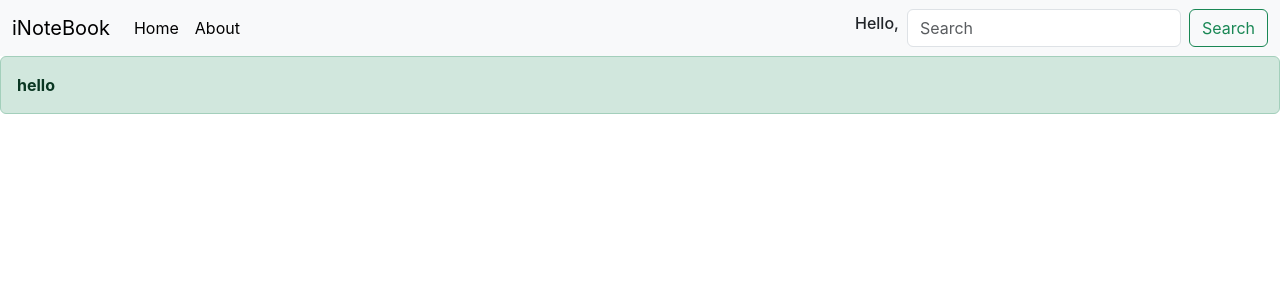
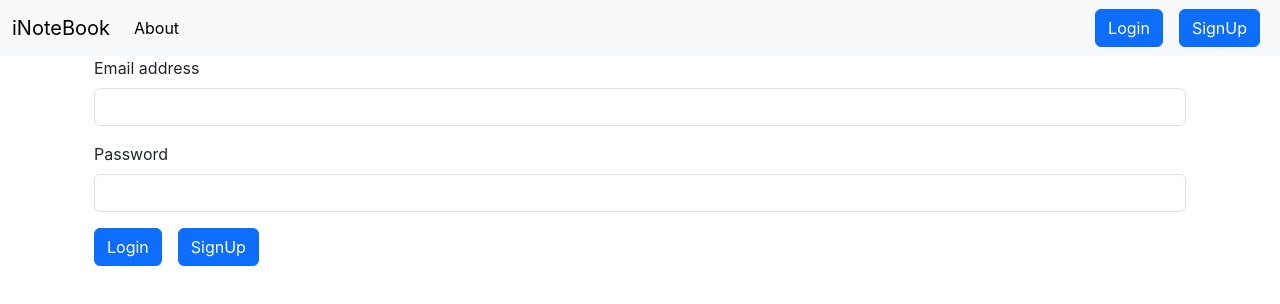
Before and after one commit to avmaurya07/iNoteBook, a React (Create React App) app: page /login in a window 1280 px wide. Shown: the top 304 px of the page. Built offline with nearby package versions, Linux system fonts and the light colour scheme; no server answers.

Commit message:
login working, login redirect working, 25/07/2024

```diff
--- a/src/App.js
+++ b/src/App.js
@@ -6,18 +6,20 @@ import About from "./components/about";
 import NotFound from "./components/notfound.js";
 import NoteState from "./contex/notes/notestate.js";
 import Alert from "./components/alert.js";
+import Login from "./components/Login.js";
 
 function App() {
   return (
     <>
       <NoteState>
         <Navbar />
-        <Alert alert="hello"/>
+        {/* <Alert alert="hello"/> */}
         <div className="container">
           <Router>
             <Routes>
               <Route exact path="/" element={<Home />} />
               <Route exact path="/about" element={<About />} />
+              <Route exact path="/login" element={<Login />} />
               <Route path="/notfound" element={<NotFound />} />
             </Routes>
           </Router>
--- /dev/null
+++ b/src/components/Login.js
@@ -0,0 +1,84 @@
+import React, { useState, useEffect, useContext } from "react";
+import { useNavigate } from "react-router-dom";
+import NoteContext from "../contex/notes/notecontext";
+
+const Login = () => {
+  const context = useContext(NoteContext);
+  const { User } = context;
+  const [ldata, setLdata] = useState({ email: "", pass: "" });
+  let navigate = useNavigate();
+  const onChange = (e) => {
+    setLdata({ ...ldata, [e.target.name]: e.target.value });
+  };
+
+
+
+  useEffect(() => {
+    if (User.name) {
+      navigate("/");
+    }
+
+  });
+
+
+  const handleSubmit = async (e) => {
+    e.preventDefault();
+    const response = await fetch("http://localhost:5000/api/auth/login", {
+      method: "post",
+      headers: {
+        "Content-Type": "application/json",
+      },
+      body: JSON.stringify({ email: ldata.email, password: ldata.pass }),
+    });
+    const json = await response.json();
+    setLdata({ email: "", pass: "" });
+    if (json.success) {
+      //save the token on local storage and redirect
+      localStorage.setItem("token", json.authtoken);
+      console.log(json.authtoken);
+      navigate("/");
+    } else {
+      alert(json.msg);
+    }
+  };
+  return (
+    <div className="container">
+      <form onSubmit={handleSubmit}>
+        <div className="mb-3">
+          <label htmlFor="exampleInputEmail1" className="form-label">
+            Email address
+          </label>
+          <input
+            type="email"
+            className="form-control"
+            id="email"
+            name="email"
+            onChange={onChange}
+            value={ldata.email}
+          />
+        </div>
+        <div className="mb-3">
+          <label htmlFor="exampleInputPassword1" className="form-label">
+            Password
+          </label>
+          <input
+            type="password"
+            className="form-control"
+            id="pass"
+            name="pass"
+            onChange={onChange}
+            value={ldata.pass}
+          />
+        </div>
+        <button type="submit" className="btn btn-primary">
+          Login
+        </button>
+        <a className="btn btn-primary mx-3" href="/" role="button">
+          SignUp
+        </a>
+      </form>
+    </div>
+  );
+};
+
+export default Login;
--- a/src/components/addNote.js
+++ b/src/components/addNote.js
@@ -61,9 +61,9 @@ const AddNote = () => {
         >
           Add Note
         </button>
-        <button className="btn btn-primary float-end" onclick="window.location.href='/about';">
-          View Notes  <i className="fa-solid fa-circle-arrow-right"></i>
-        </button>
+        <a className="btn btn-primary float-end" href="/" role="button">
+        View Notes  <i className="fa-solid fa-circle-arrow-right"></i>
+        </a>
       </form>
     </div>
   );
--- a/src/components/alert.js
+++ b/src/components/alert.js
@@ -1,17 +1,22 @@
-import React from 'react'
+import React from "react";
 
 const Alert = (props) => {
   return (
     <div>
-      <div style={{height: "50px"}}>
-    {props.alert && <div>
-     <div className="alert alert-success alert-dismissible fade show" role="alert">
-        <strong>{props.alert} </strong>
-</div>
-    </div>}
+      <div style={{ height: "50px" }}>
+        {props.alert && (
+          <div>
+            <div
+              className="alert alert-success alert-dismissible fade show"
+              role="alert"
+            >
+              <strong>{props.alert} </strong>
+            </div>
+          </div>
+        )}
+      </div>
     </div>
-    </div>
-  )
-}
+  );
+};
 
-export default Alert
+export default Alert;
--- a/src/components/home.js
+++ b/src/components/home.js
@@ -1,10 +1,21 @@
-import React from "react";
+import React, { useContext, useEffect } from "react";
 import NoteComp from "./notescomp";
+import NoteContext from "../contex/notes/notecontext";
+import { useNavigate } from "react-router-dom";
 
 const Home = () => {
+  let navigate = useNavigate();
+  const context = useContext(NoteContext);
+  const { User ,getUserApi} = context;
+  useEffect(() => {
+    // eslint-disable-next-line
+    async function imp(){await getUserApi();
+    if (!User.name) {
+      navigate("/login");}
+    }
+  });
   return (
     <>
-
       <NoteComp />
     </>
   );
--- a/src/components/navbar.js
+++ b/src/components/navbar.js
@@ -6,17 +6,20 @@ const Navbar = () => {
   const {User,getUserApi} = context;
 
 
-  useEffect(()=>{
-     getUserApi();
-  },[])
+  useEffect(() => {
+    getUserApi();
+  });
 
 
   return (
     <nav className="navbar navbar-expand-lg bg-body-tertiary">
       <div className="container-fluid">
-        <a className="navbar-brand" href="/">
+        {User.name && (<a className="navbar-brand" href="/">
           iNoteBook
-        </a>
+        </a>)}
+        {!User.name && (<a className="navbar-brand" href="/login">
+          iNoteBook
+        </a>)}
         <button
           className="navbar-toggler"
           type="button"
@@ -31,9 +34,12 @@ const Navbar = () => {
         <div className="collapse navbar-collapse" id="navbarSupportedContent">
           <ul className="navbar-nav me-auto mb-2 mb-lg-0">
             <li className="nav-item">
+            {User.name && (
               <a className="nav-link active" aria-current="page" href="/">
-                Home
-              </a>
+              Home
+            </a>
+      )}
+
             </li>
             <li className="nav-item">
               <a className="nav-link active" aria-current="page" href="/about">
@@ -41,8 +47,10 @@ const Navbar = () => {
               </a>
             </li>
           </ul>
+          {User.name && (
           <h6 className="mx-2">Hello, {User.name} </h6>
-          <form className="d-flex" role="search">
+          )}
+          {User.name && (<form className="d-flex" role="search">
 
             <input
               className="form-control me-2"
@@ -53,7 +61,12 @@ const Navbar = () => {
             <button className="btn btn-outline-success" type="submit">
               Search
             </button>
-          </form>
+          </form>)}
+
+          {!User.name &&  (
+            <a className="btn btn-primary mx-2" href="/login" role="button">Login</a>)}
+            {!User.name &&  (
+          <a className="btn btn-primary mx-2" href="/" role="button">SignUp</a>)}
         </div>
       </div>
     </nav>
--- a/src/components/notelist.js
+++ b/src/components/notelist.js
@@ -4,12 +4,14 @@ import Noteitem from "./noteitem";
 
 const Notelist = () => {
   const context = useContext(NoteContext);
-  const { Notes, getNotesApi, editNote } = context;
+  const {User, Notes, getNotesApi, editNote } = context;
   const [note, setNote] = useState({ eid: "", etitle: "", edescription: "" });
-  useEffect(() => {
-    getNotesApi();
-    // eslint-disable-next-line
-  }, []);
+  // useEffect(() => {
+  //   if(User.name){
+  //   getNotesApi();
+  //   }
+
+  // })
 
   const updateNote = (cnote) => {
     ref.current.click();
@@ -119,7 +121,7 @@ const Notelist = () => {
         </div>
       </div>
 
-      {Notes.length !== 0 && (
+      {(Notes.length !== 0 || User.name ) && (
         <div className="row my-3">
           <h2>Your Notes</h2>
           {Notes.map((notes) => {
--- /dev/null
+++ b/src/config.js
@@ -0,0 +1,7 @@
+// const token = localStorage.getItem("token");
+// module.exports = {
+//   host : "http://localhost:5000",
+//   // auth : {token},
+//   auth : "eyJhbGciOiJIUzI1NiIsInR5cCI6IkpXVCJ9.eyJ1c2VyIjp7ImlkIjoiNjZhMTBhZDhjNGEwN2I3ODJiOTU5M2UxIn0sImlhdCI6MTcyMTg5NzMzNH0.R8v9ygX3UN867DrqI9Mlp0MqiK1Vm2b9vSNEF-1t_qs"
+
+// }
--- a/src/contex/notes/notestate.js
+++ b/src/contex/notes/notestate.js
@@ -1,9 +1,8 @@
 import { useState } from "react";
 import NoteContext from "./notecontext";
+// const config = require("../../config");
 const host = "http://localhost:5000";
-const auth =
-  "eyJhbGciOiJIUzI1NiIsInR5cCI6IkpXVCJ9.eyJ1c2VyIjp7ImlkIjoiNjZhMTI5YTliNGUzNzkzNWExOTM0Y2JiIn0sImlhdCI6MTcyMTgzNzk5M30.ag3hMjrwO3_6mvAc3ljcqKgZ8Y8X_AtAj76o4iUM0cQ";
-
+const auth = "eyJhbGciOiJIUzI1NiIsInR5cCI6IkpXVCJ9.eyJ1c2VyIjp7ImlkIjoiNjZhMTBhZDhjNGEwN2I3ODJiOTU5M2UxIn0sImlhdCI6MTcyMTg5NzYxN30.PJo__-4RH2Hq-a786doqfydOsT12KL41sNAQJ6VC4_s";
 const NoteState = (props) => {
   const [Notes, setNotes] = useState([]);
   const [User, setUser] = useState([]);
```
Also changed, not shown: 1 other file (tests, documents, lock files or other folders).
